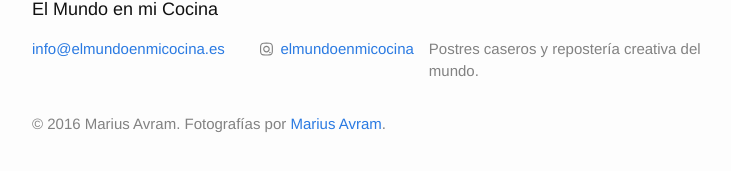
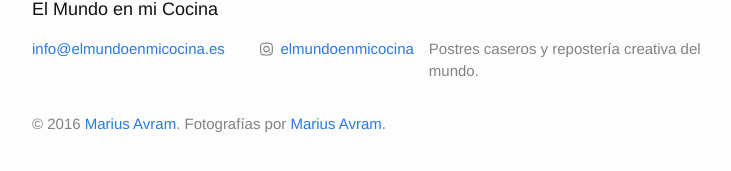
Before and after one commit to mariusavram91/elmundoenmicocina, a Jekyll site: the page built from index.html, in a window 1280 px wide and 900 px high, scrolled down 1765 px. Shown: the part 720-891 px from the top of the window, without its empty margins (268-999 px from the left). Built offline with Jekyll 4.4.1, drawn with Linux system fonts in a browser that asks for light colours.

Commit message:
Add link to repository in the footer

```diff
--- a/_includes/footer.html
+++ b/_includes/footer.html
@@ -64,7 +64,7 @@
     </div>
 
     <div class="footer-col-wrapper">
-      <p class="footer-col text">© 2016 Marius Avram. Fotografías por <a href="https://www.flickr.com/photos/mariusavram" target="_blank">Marius Avram</a>.</p>
+      <p class="footer-col text">© 2016 <a href="https://github.com/mariusavram91/elmundoenmicocina" target="_blank">Marius Avram</a>. Fotografías por <a href="https://www.flickr.com/photos/mariusavram" target="_blank">Marius Avram</a>.</p>
     </div>
 
   </div>
```
